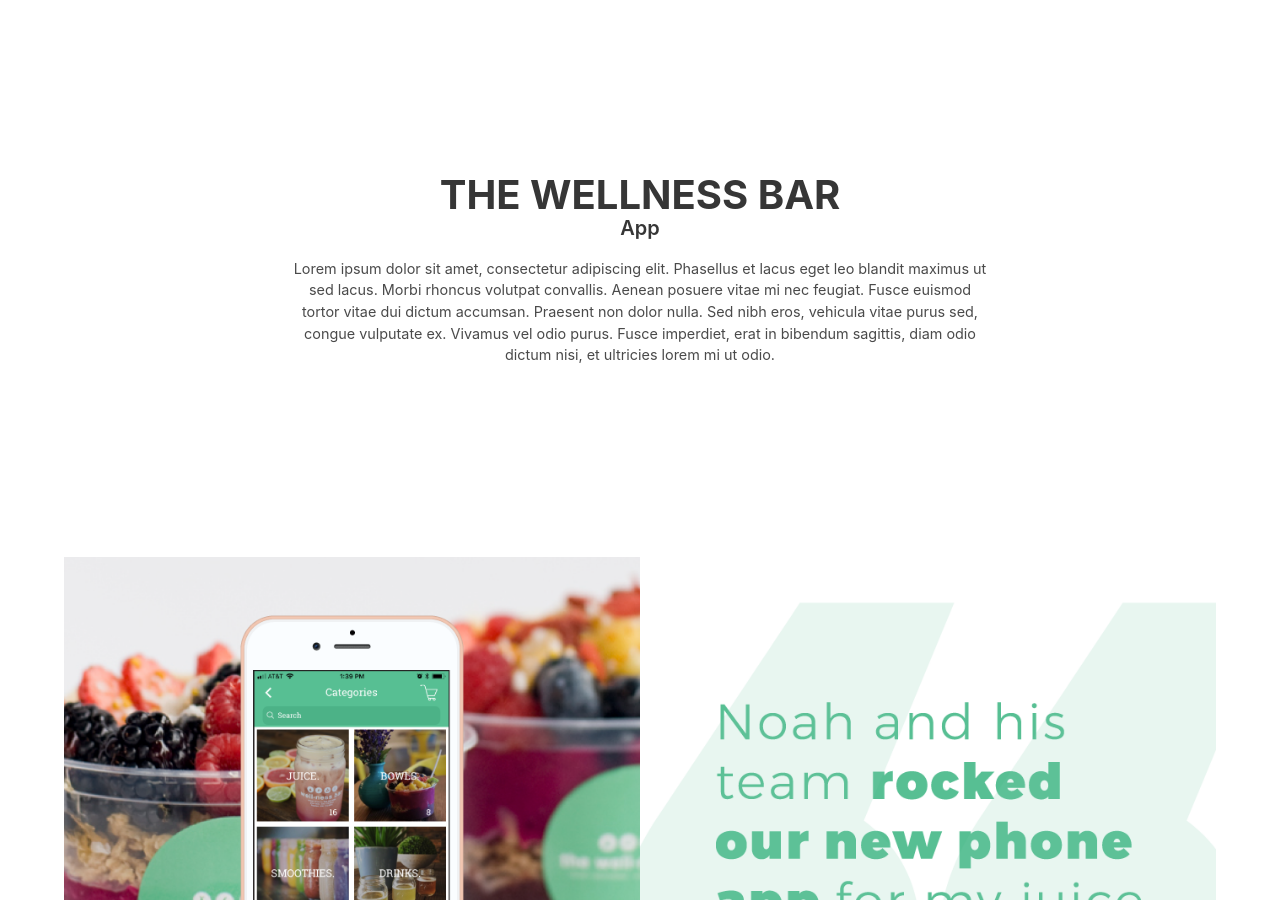
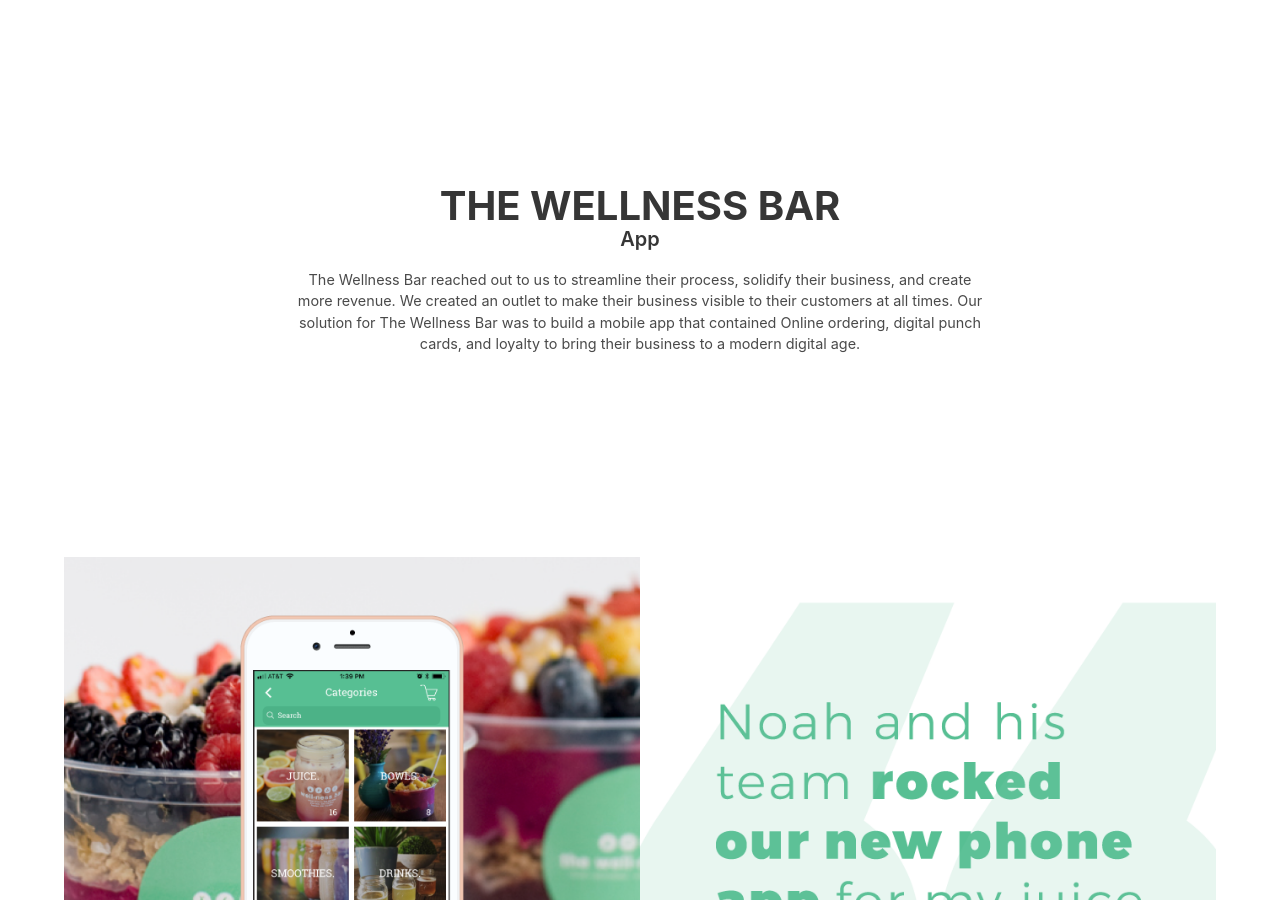
Before and after one commit to scannedmedia/scannedmedia, a Jekyll site: the page built from _work/the-wellness-bar.markdown, in a window 1280 px wide and 900 px high, scrolled down 675 px. Built offline with Jekyll 4.4.1, drawn with Linux system fonts in a browser that asks for light colours; nearby versions of some CDN libraries.

Commit message:
Updated The Wellness Bar

```diff
--- a/_work/the-wellness-bar.markdown
+++ b/_work/the-wellness-bar.markdown
@@ -22,4 +22,4 @@
   image: "/uploads/wb-stats.png"
 ---
 
-Lorem ipsum dolor sit amet, consectetur adipiscing elit. Phasellus et lacus eget leo blandit maximus ut sed lacus. Morbi rhoncus volutpat convallis. Aenean posuere vitae mi nec feugiat. Fusce euismod tortor vitae dui dictum accumsan. Praesent non dolor nulla. Sed nibh eros, vehicula vitae purus sed, congue vulputate ex. Vivamus vel odio purus. Fusce imperdiet, erat in bibendum sagittis, diam odio dictum nisi, et ultricies lorem mi ut odio.
+The Wellness Bar reached out to us to streamline their process, solidify their business, and create more revenue. We created an outlet to make their business visible to their customers at all times. Our solution for The Wellness Bar was to build a mobile app that contained Online ordering, digital punch cards, and loyalty to bring their business to a modern digital age.
```
